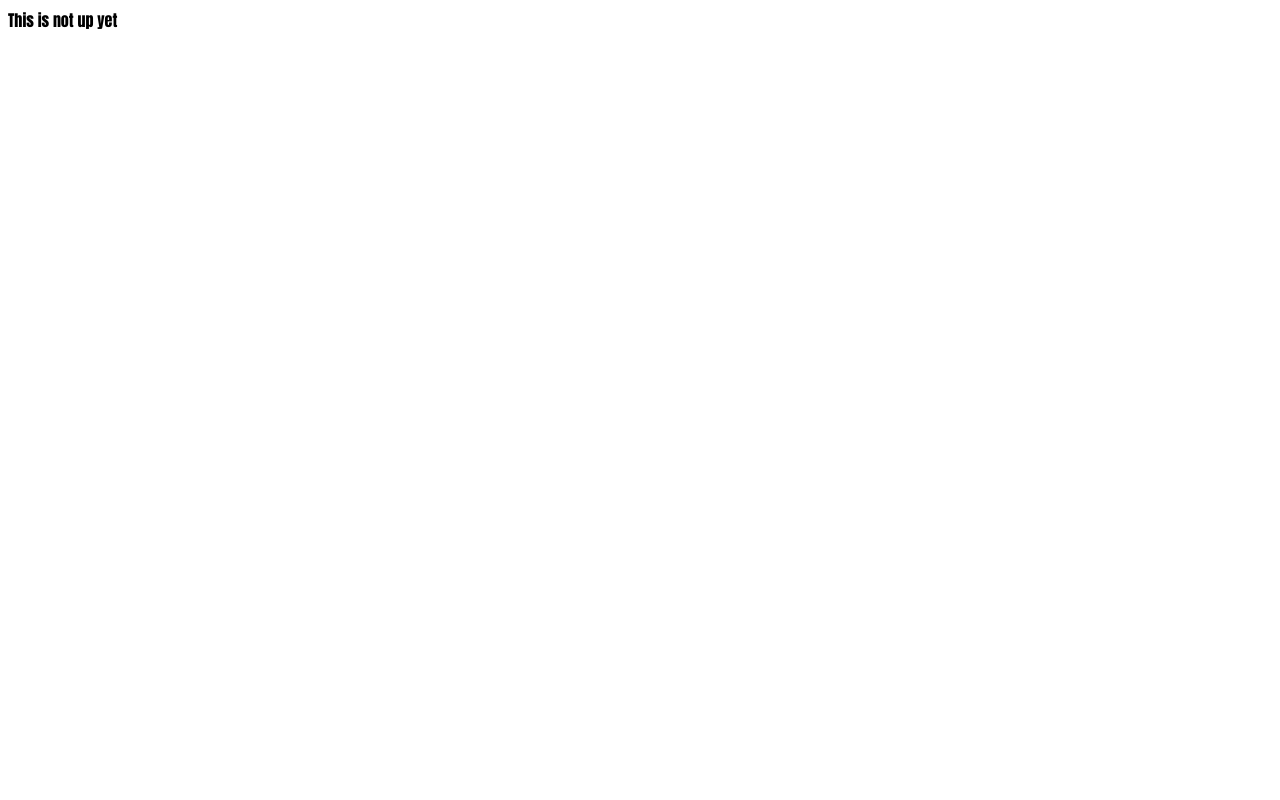
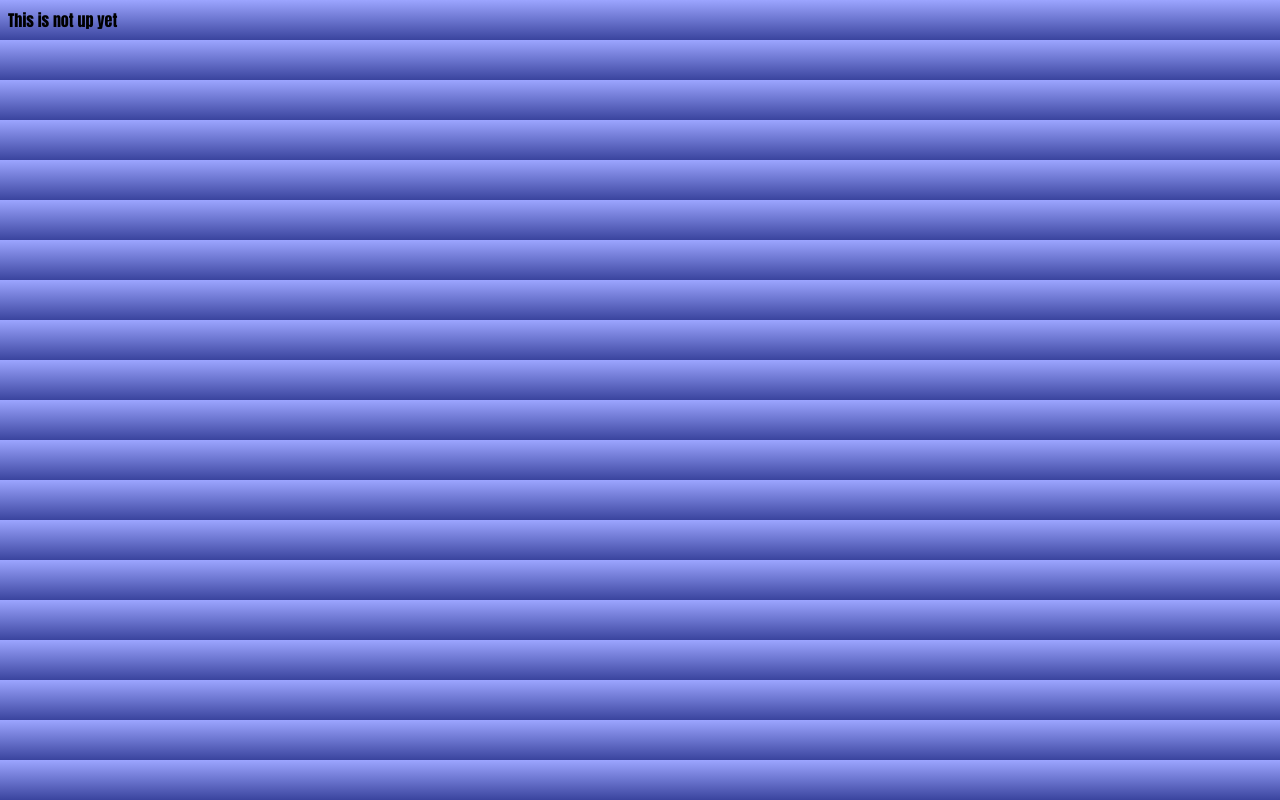
Before and after one commit to ExoSoftwaredev/ExoSoftwaredev.github.io, a plain HTML site: page index.html in a window 1280 px wide. Drawn offline with Linux system fonts and the light colour scheme.

Commit message:
Update style.css

```diff
--- a/style.css
+++ b/style.css
@@ -5,5 +5,5 @@
 }
 
 body {
-    background-image: linear-gradient("#9ca5ff", "#3a449e");
+    background-image: linear-gradient(#9ca5ff, #3a449e);
   }
```
